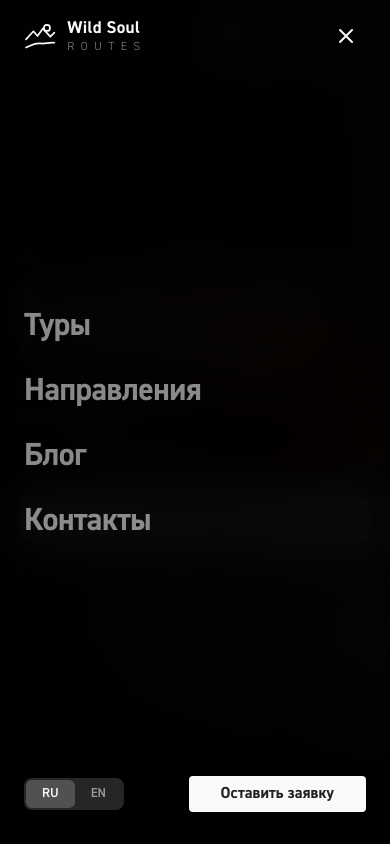
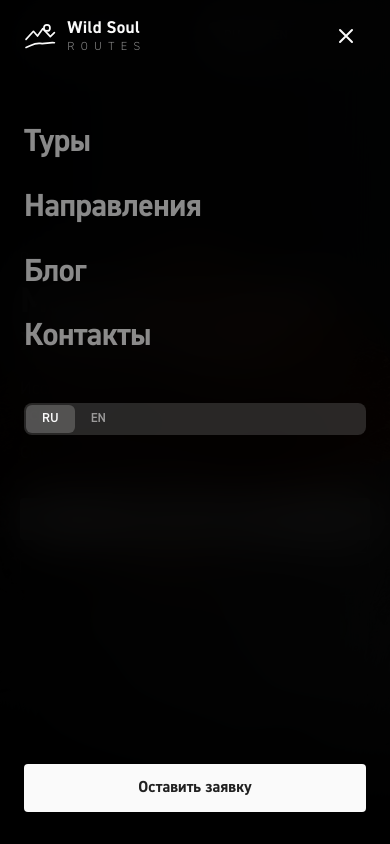
Before and after one commit to fifulina-uxui/wild-soul-routes, a React (Vite) app: page / in a window 390 px wide. Both pictures are taken after a click on the button "Открыть меню". Shown: the top 844 px of the page. Built offline with nearby package versions, Linux system fonts and the light colour scheme.

Commit message:
Mobile menu: nav higher, language switcher below, full-width CTA at bottom

```diff
--- a/src/sections/Header.tsx
+++ b/src/sections/Header.tsx
@@ -129,7 +129,7 @@ export default function Header() {
           </button>
         </div>
 
-        <nav className="flex flex-1 flex-col justify-center gap-1 px-6 md:px-8">
+        <nav className="flex flex-1 flex-col gap-1 px-6 pt-10 md:px-8">
           {t.nav.map((item, i) => (
             <NavLink
               key={item.href}
@@ -144,11 +144,16 @@ export default function Header() {
               {item.label}
             </NavLink>
           ))}
+          <div className="mt-8">
+            <LangSwitcher />
+          </div>
         </nav>
 
-        <div className="flex items-center justify-between gap-4 px-6 pb-8 md:px-8">
-          <LangSwitcher />
-          <Link to="/contacts" className={ctaClass}>
+        <div className="px-6 pb-8 md:px-8">
+          <Link
+            to="/contacts"
+            className={`flex min-h-[48px] w-full items-center justify-center ${ctaClass}`}
+          >
             {t.cta.lead}
           </Link>
         </div>
```
